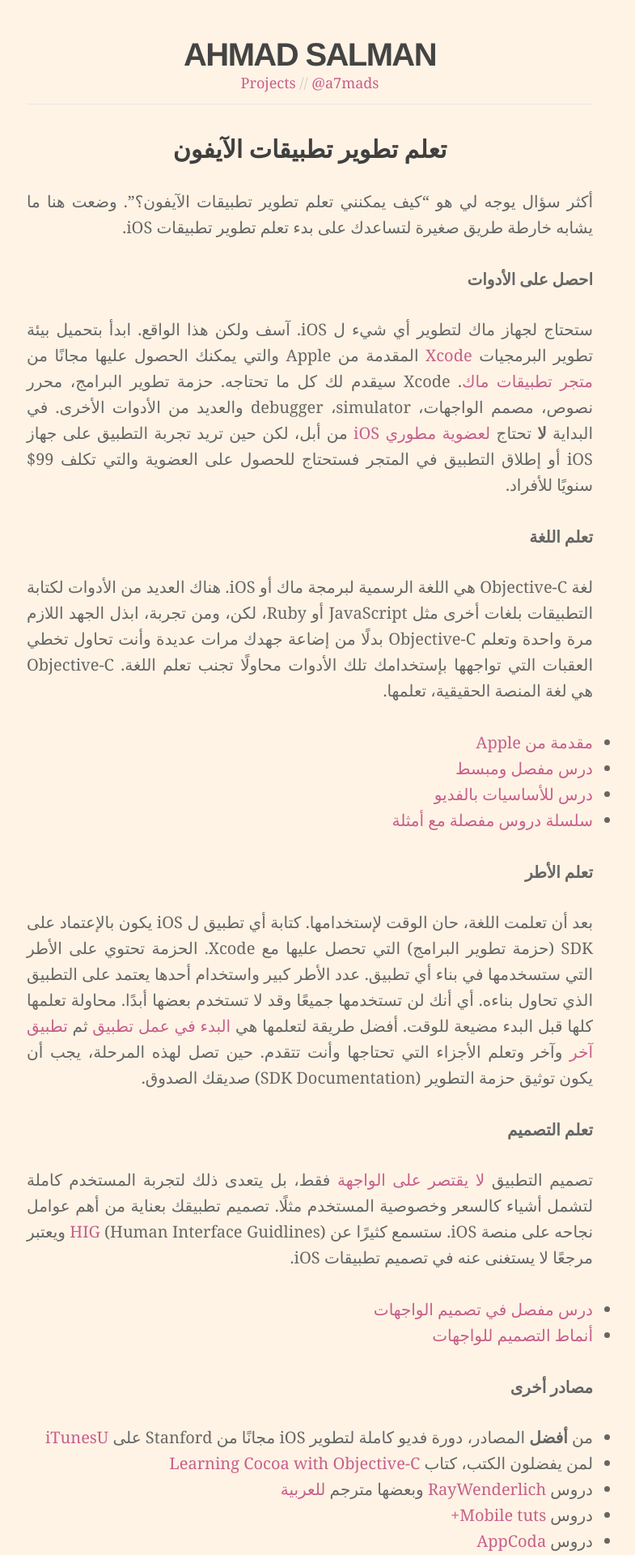
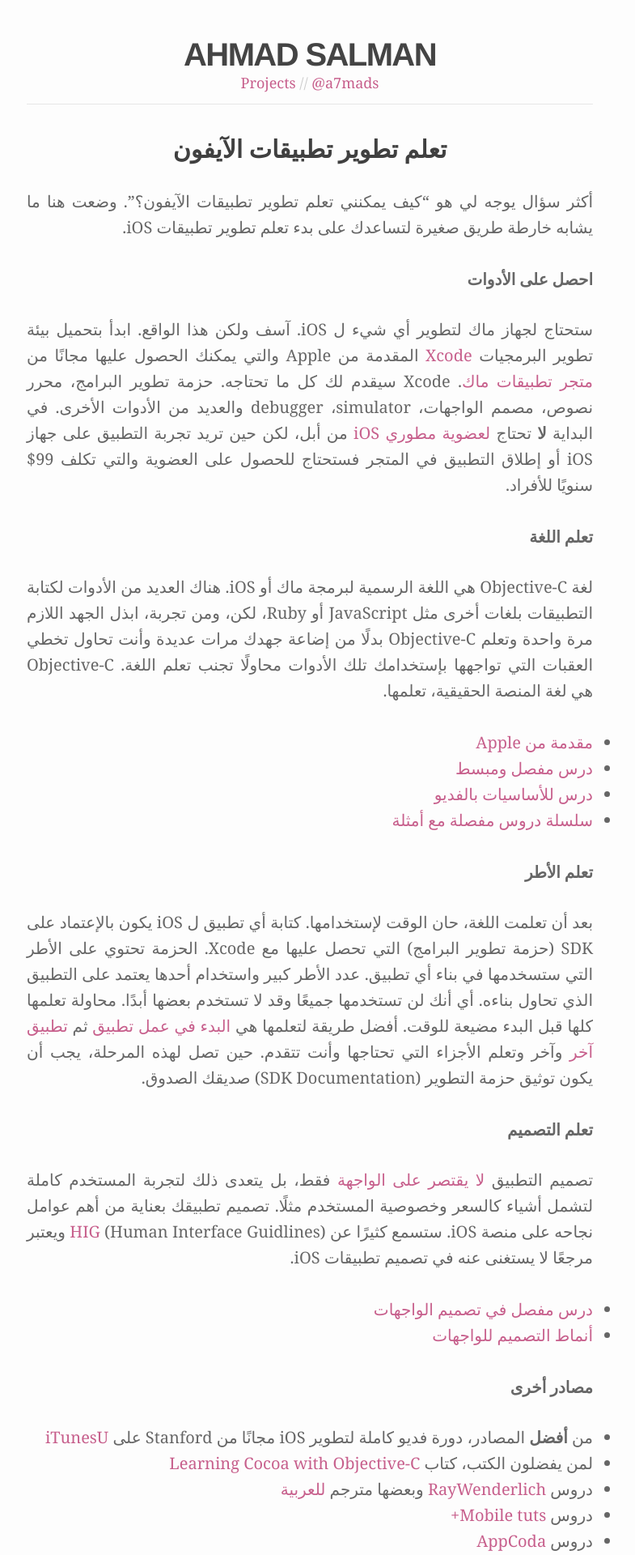
Before and after one commit to githubber/ahmads.github.com, a Jekyll site: the page built from index.html, in a window 1280 px wide. Shown: the top 1920 px of the page at 81% size, without its empty margins (257-1042 px from the left). Built offline with Jekyll 4.4.1, drawn with Linux system fonts in a browser that asks for light colours; some web fonts are replaced; Markdown is read by kramdown in place of the engine named in the settings; the list of posts is cut into pages by our own code.

Commit message:
change bg-color back

```diff
--- a/css/screen.css
+++ b/css/screen.css
@@ -7,7 +7,7 @@
 }
 
 body {
-	background-color: #fff3e5;
+	background-color: #fdfdfd; /*fff3e5*/
 	margin: 0;
 	direction: rtl;
 	border-top: 0;
```
